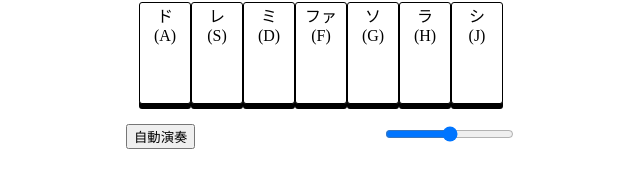
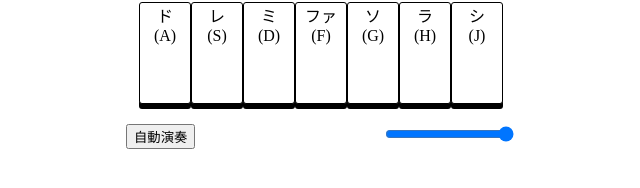
Before and after one commit to nakataitex/dc_work_itexEbina_nakata_JavaScript, a plain HTML site: page js_itexebina_nakata.html in a window 1280 px wide. Shown: the part 138-326 px from the top of the page, 319-959 px from the left. Drawn offline with nearby package versions, Linux system fonts and the light colour scheme.

Commit message:
不具合修正
・ボリュームバーの値を100%からスタートするように変更。

```diff
--- a/js_itexebina_nakata.html
+++ b/js_itexebina_nakata.html
@@ -37,7 +37,7 @@
             <button id="playButton">自動演奏</button>
         </div>
             <div class="volume">
-                <input type="range" id="volume_control" min="0" max="1" step="0.01" value="0.5">
+                <input type="range" id="volume_control" min="0" max="1" step="0.01" value="1">
                 <p id="volume_view"></p>
             </div>
         </div>
--- a/main.js
+++ b/main.js
@@ -137,6 +137,7 @@ $(window).on("load", function () {
       volume.volume.value = -Infinity;
     } else {
       volume.volume.value = volumeValue * 40 - 40;
+      console.log(volume.volume.value);
     }
   });
 });
```
